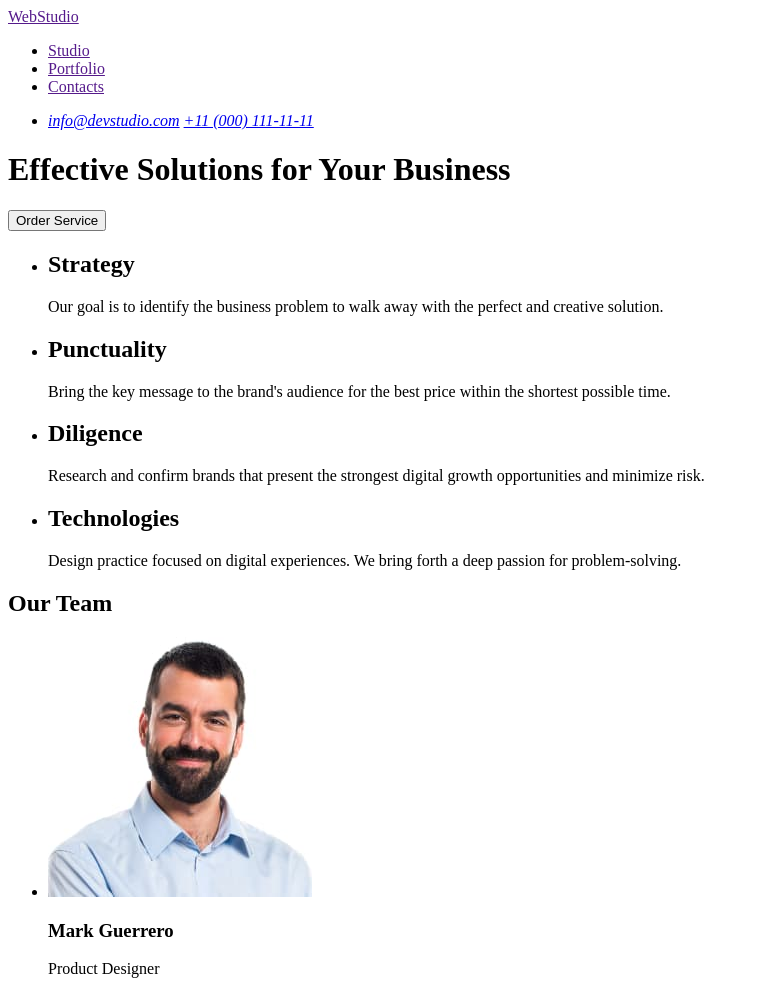
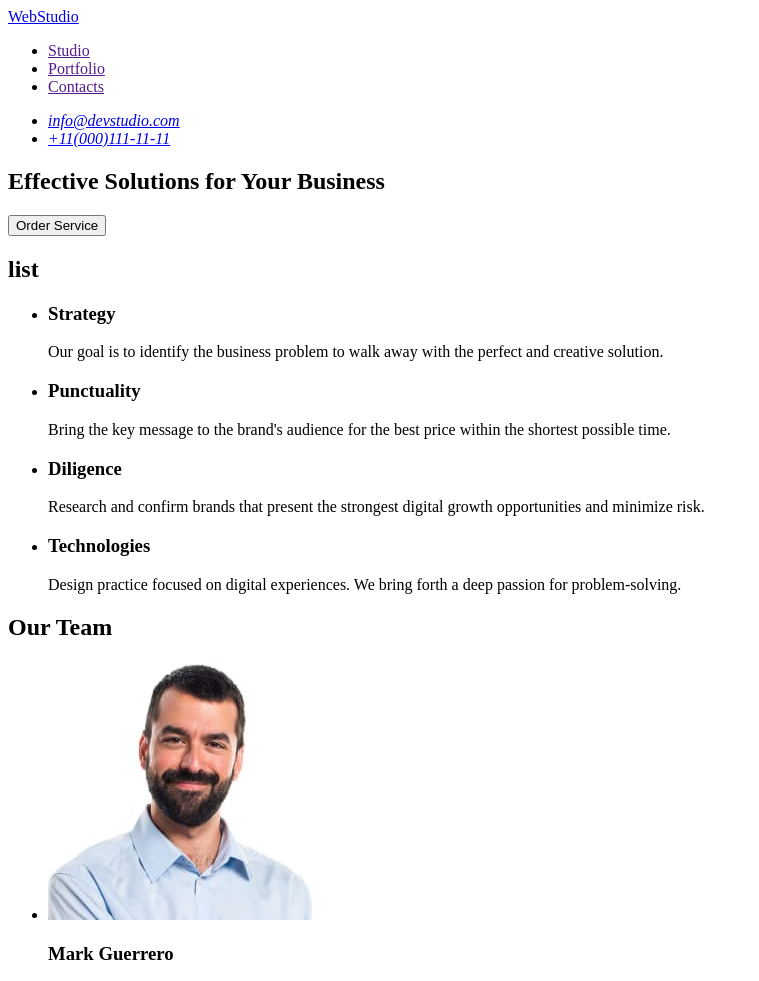
Before and after one commit to BonakUA/goit-markup-hw-01, a plain HTML site: page index.html in a window 1280 px wide. Shown: the top 981 px of the page, without its empty margins (0-759 px from the left). Drawn offline with Linux system fonts and the light colour scheme.

Commit message:
Update index.html

```diff
--- a/index.html
+++ b/index.html
@@ -7,8 +7,8 @@
 </head>
 <body>
     <header>
-        <a href="">WebStudio</a>
         <nav>
+            <a href="./index.html">WebStudio</a>
             <ul>
                 <li><a href="">Studio</a></li>
                 <li><a href="">Portfolio</a></li>
@@ -17,77 +17,75 @@
         </nav>
         <address>
             <ul>
-                <li>
-                    <a href="mailto:info@devstudio.com">info@devstudio.com</a>
-                    <a href="tel:+110001111111">+11 (000) 111-11-11</a>
-                </li>
+                <li><a href="mailto:info@devstudio.com">info@devstudio.com</a></li>
+                <li><a href="tel:+110001111111">+11(000)111-11-11</a></li>
             </ul>
         </address>
     </header>
     <main>
-        <h1>Effective Solutions
-            for Your Business</h1>
+        <section>
+            <h1>Effective Solutions for Your Business</h1>
             <button type="button">Order Service</button>
+        </section>
+
+        <section>
+            <h2>list</h2>
             <ul>
                 <li>
-         <section>
-            <h2>Strategy</h2>
+                    <h3>Strategy</h3>
                     <p>Our goal is to identify the business
                      problem to walk away with the perfect and creative solution.
                     </p>
-         </section>
                 </li>
                 <li>
-         <section>
-            <h2>Punctuality</h2>
+                    <h3>Punctuality</h3>
                     <p>Bring the key message to the brand's audience for
                      the best price within the shortest possible time.
                     </p>
-         </section>
                 </li>
                 <li>
-         <section>
-            <h2>Diligence</h2>
+                    <h3>Diligence</h3>
                     <p>Research and confirm brands that present the strongest
                      digital growth opportunities and minimize risk.
                     </p>
-         </section>
                 </li>
                 <li>
-         <section>
-            <h2>Technologies</h2>
+                    <h3>Technologies</h3>
                     <p>Design practice focused on digital experiences.
                      We bring forth a deep passion for problem-solving.
                    </p>
-         </section>
                 </li>
         </ul>
+         </section>
+
+         <section>
             <h2>Our Team</h2>
             <ul>
                 <li>
-                  <img src="images/beard1.jpg" alt="Mark Guerrero" width="264" height="260">
+                 <img src="images/beard1.jpg" alt="Product Designer" width="264" height="260">
                  <h3>Mark Guerrero</h3>
                   <p>Product Designer</p>
                 </li>
                 <li>
-                    <img src="images/beard2.jpg" alt="Tom Ford" width="264" height="260">
+                    <img src="images/beard2.jpg" alt="Frontend Developer" width="264" height="260">
                     <h3>Tom Ford</h3>
                     <p>Frontend Developer</p>
                 </li>
                 <li>
-                    <img src="images/CamilaGarcia.jpg" alt="Camila Garcia" width="264" height="260">
+                    <img src="images/CamilaGarcia.jpg" alt="Marketing" width="264" height="260">
                     <h3>Camila Garcia</h3>
                     <p>Marketing</p>
                 </li>
                 <li>
-                    <img src="images/beard3.jpg" alt="Daniel Wilson" width="264" height="260">
+                    <img src="images/beard3.jpg" alt="UI Designer" width="264" height="260">
                     <h3>Daniel Wilson</h3>
                     <p>UI Designer</p>
                 </li>
             </ul>
+        </section>
     </main>
     <footer>
-        <a href="">WebStudio</a>
+        <a href="./index.html">WebStudio</a>
         <p>Increase the flow of customers and sales for your business
             with digital marketing & growth solutions.
         </p>
```
Lines whose indentation alone changed are shown as unchanged.
